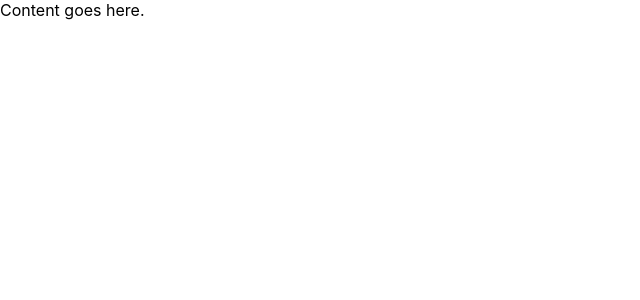
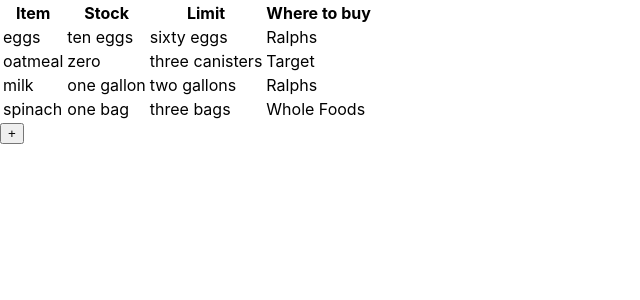
Before and after one commit to corkboardteam/corkboard, a React (Create React App) app: page / in a window 1280 px wide. Shown: the top 300 px of the page, without its empty margins (0-640 px from the left). Built offline with nearby package versions, Linux system fonts and the light colour scheme.

Commit message:
Create master table

```diff
--- a/src/App.js
+++ b/src/App.js
@@ -4,8 +4,40 @@
 function App() {
   return (
     <body>
-      Content goes here.
-      </body>
+      <table>
+        <tr>
+          <th>Item</th>
+          <th>Stock</th>
+          <th>Limit</th>
+          <th>Where to buy</th>
+        </tr>
+        <tr>
+          <td>eggs</td>
+          <td>ten eggs</td>
+          <td>sixty eggs</td>
+          <td>Ralphs</td>
+        </tr>
+        <tr>
+          <td>oatmeal</td>
+          <td>zero</td>
+          <td>three canisters</td>
+          <td>Target</td>
+        </tr>
+        <tr>
+          <td>milk</td>
+          <td>one gallon</td>
+          <td>two gallons</td>
+          <td>Ralphs</td>
+        </tr>
+        <tr>
+          <td>spinach</td>
+          <td>one bag</td>
+          <td>three bags</td>
+          <td>Whole Foods</td>
+        </tr>
+      </table>
+      <button>+</button>
+    </body>
     /*
     <div className="App">
       <header className="App-header">
```
